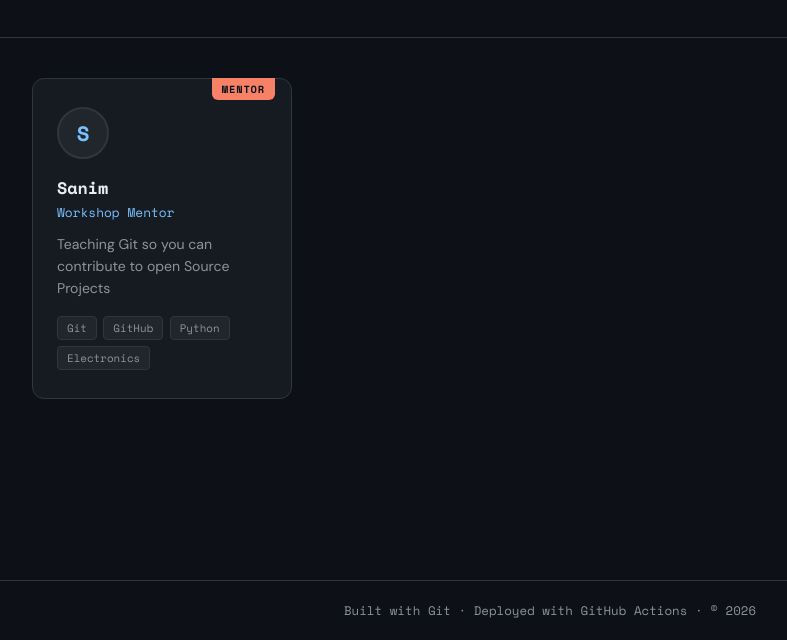
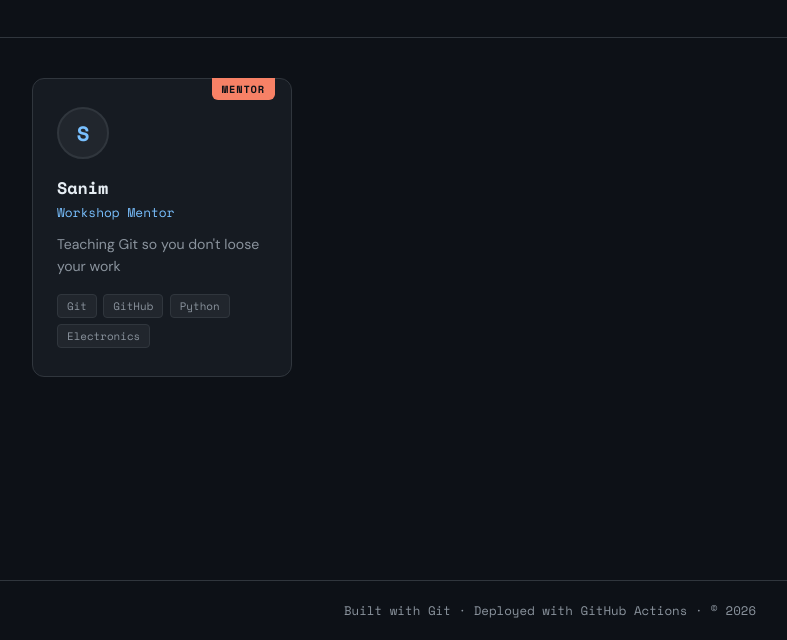
Before and after one commit to BirendraKMalla/gittraining_forked, a plain HTML site: page index.html in a window 1280 px wide. Shown: the part 160-800 px from the top of the page, without its empty margins (90-877 px from the left). Drawn offline with nearby package versions, Linux system fonts and the light colour scheme.

```diff
--- a/index.html
+++ b/index.html
@@ -26,7 +26,7 @@
       <div class="avatar">S</div>
       <h2>Sanim</h2>
       <p class="role">Workshop Mentor</p>
-      <p class="bio">Teaching Git so you can contribute to open Source Projects</p>
+      <p class="bio">Teaching Git so you don't loose your work</p>
       <div class="tags">
         <span>Git</span>
         <span>GitHub</span>
```
